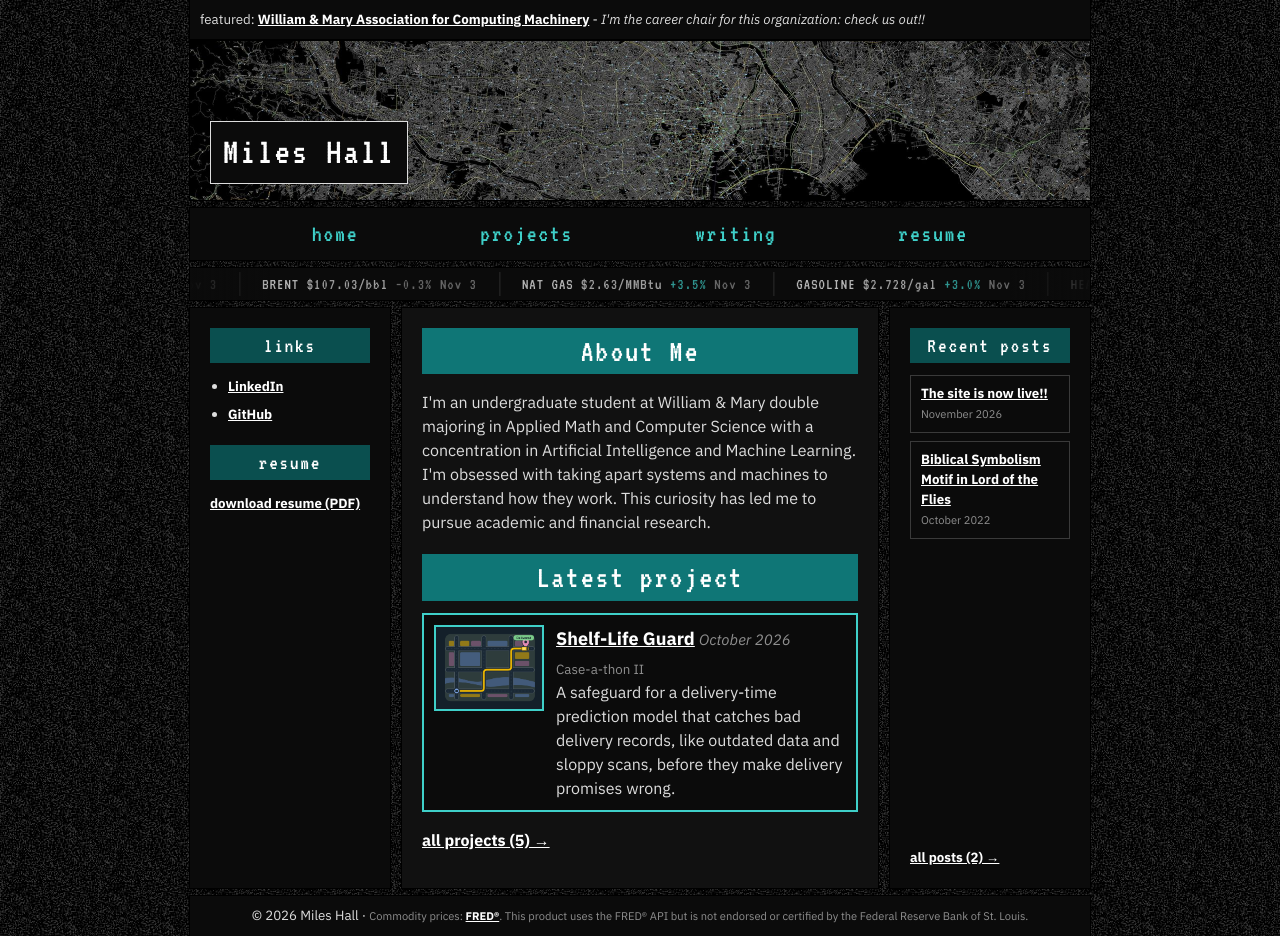
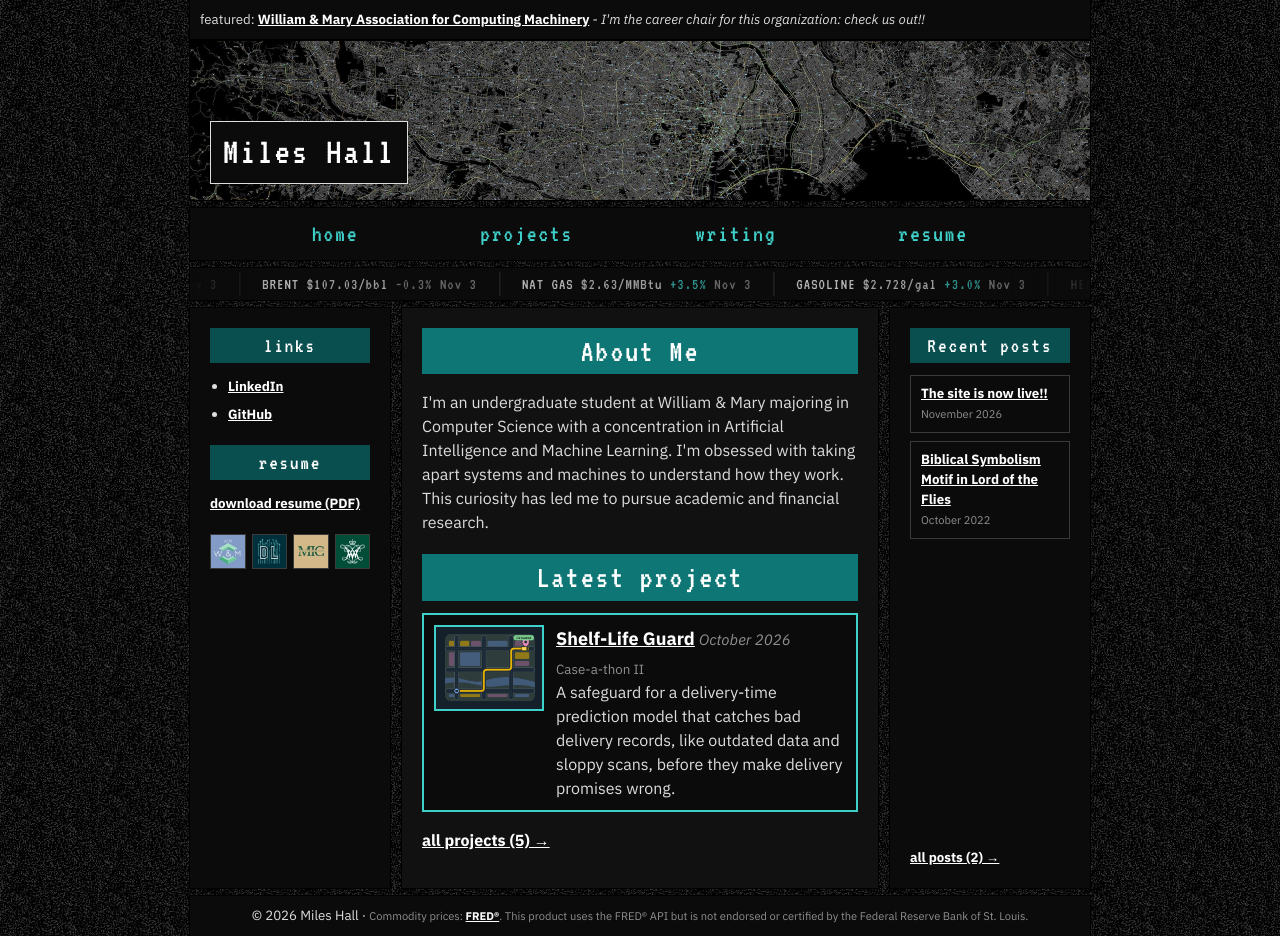
Before and after one commit to milesbhall/milesbhall.github.io, a Jekyll site: the page built from index.html, in a window 1280 px wide. Built offline with Jekyll 4.4.1, drawn with Linux system fonts in a browser that asks for light colours.

Commit message:
Added logos and fixed description

```diff
--- a/index.html
+++ b/index.html
@@ -10,11 +10,18 @@ layout: default
 
 <h2 class="bar">resume</h2>
 <p><a href="/resume.pdf" download>download resume (PDF)</a></p>
+
+<ul class="logos">
+<li><a href="https://acm.cs.wm.edu/"><img src="/assets/images/logos/acm.jpg" alt="William &amp; Mary ACM" width="100" height="100"></a></li>
+<li><a href="https://disinfolab.wm.edu/"><img src="/assets/images/logos/disinfolab.jpg" alt="DisinfoLab" width="100" height="100"></a></li>
+<li><a href="https://mason.wm.edu/boehly-center/explore/clubs/investment-club/"><img src="/assets/images/logos/mason-investment-club.jpg" alt="Mason Investment Club" width="100" height="100"></a></li>
+<li><a href="https://www.wm.edu/"><img src="/assets/images/logos/william-and-mary.jpg" alt="William &amp; Mary" width="100" height="100"></a></li>
+</ul>
 </aside>
 
 <main>
 <h2 class="bar">About Me</h2>
-<p>I'm an undergraduate student at William &amp; Mary double majoring in Applied Math and Computer Science with a concentration in Artificial Intelligence and Machine Learning. I'm obsessed with taking apart systems and machines to understand how they work. This curiosity has led me to pursue academic and financial research.</p>
+<p>I'm an undergraduate student at William &amp; Mary majoring in Computer Science with a concentration in Artificial Intelligence and Machine Learning. I'm obsessed with taking apart systems and machines to understand how they work. This curiosity has led me to pursue academic and financial research.</p>
 
 <h2 class="bar" id="projects">Latest project</h2>
 {% assign projects = site.projects | sort: "date" | reverse %}{% for p in projects limit:1 %}
--- a/style.css
+++ b/style.css
@@ -265,6 +265,19 @@ main .bar {
   padding: 0 10px;
 }
 
+/* left column logos: one row of four linked squares */
+.logos {
+  display: grid;
+  grid-template-columns: repeat(4, 1fr);
+  gap: 6px;
+  margin: 20px 0 0;
+  padding: 0;
+  list-style: none;
+}
+
+.logos li { margin: 0; }
+.logos img { display: block; width: 100%; height: auto; border: 1px solid var(--line); }
+
 /* right column post list: shows as many posts as fit beside the center column, then fades out */
 #rightSidebar { display: flex; flex-direction: column; }
 
@@ -349,6 +362,7 @@ mjx-container[display="true"] { overflow-x: auto; overflow-y: hidden; }
   #rightSidebar { order: 3; margin: 12px 0 0; }
   #navbar ul { flex-wrap: wrap; }
   .project img { width: 80px; }
+  .logos { grid-template-columns: repeat(4, 1fr); max-width: 360px; }
   /* stacked on phones, so there's no column height to fill: show the 3 newest */
   .post-fill { min-height: 0; }
   .post-fill::after { display: none; }
```
Also changed, not shown: assets/images/logos/acm.jpg (added), assets/images/logos/disinfolab.jpg (added), assets/images/logos/mason-investment-club.jpg (added), assets/images/logos/william-and-mary.jpg (added).
